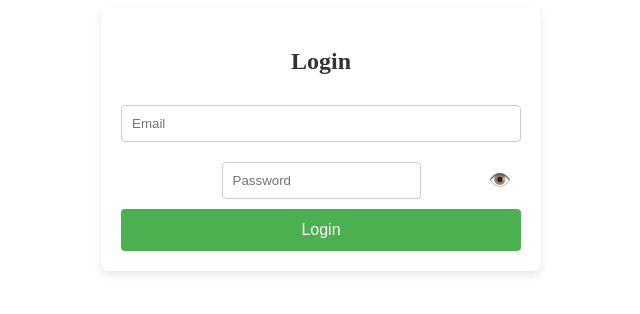
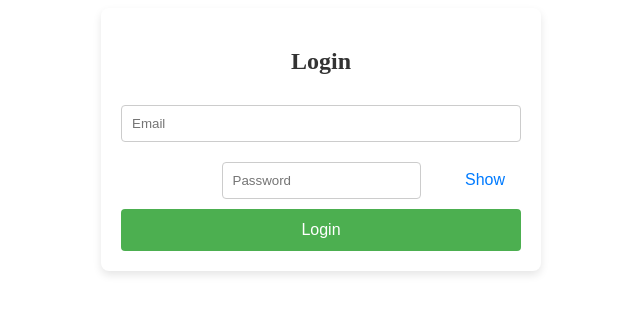
Before and after one commit to Sdcllp/login-ph-frontend, a React (Create React App) app in the folder frontend/: page / in a window 1280 px wide. Shown: the top 314 px of the page, without its empty margins (319-959 px from the left). Built offline with nearby package versions, Linux system fonts and the light colour scheme; no server answers.

Commit message:
changes in login

```diff
--- a/frontend/src/Login.jsx
+++ b/frontend/src/Login.jsx
@@ -11,7 +11,7 @@ const Login = ({ onLogin }) => {
   const [email, setEmail] = useState("");
   const [password, setPassword] = useState("");
   const [error, setError] = useState("");
-  const [showPassword, setShowPassword] = useState(false); // New state for showing password
+  const [showPassword, setShowPassword] = useState(false); // To manage the visibility of the password
 
   const handleSubmit = async (e) => {
     e.preventDefault();
@@ -50,7 +50,7 @@ const Login = ({ onLogin }) => {
           required
           style={styles.input}
         />
-        <div style={styles.passwordContainer}>
+        <div style={styles.passwordWrapper}>
           <input
             type={showPassword ? "text" : "password"} // Toggle password visibility
             placeholder="Password"
@@ -59,12 +59,13 @@ const Login = ({ onLogin }) => {
             required
             style={styles.input}
           />
-          <span
-            onClick={() => setShowPassword(!showPassword)} // Toggle the state on click
-            style={styles.eyeIcon}
+          <button
+            type="button"
+            onClick={() => setShowPassword(!showPassword)} // Toggle password visibility
+            style={styles.toggleButton}
           >
-            {showPassword ? "🙈" : "👁️"} {/* Eye icon for show/hide */}
-          </span>
+            {showPassword ? "Hide" : "Show"} {/* Text for show/hide */}
+          </button>
         </div>
         <button type="submit" style={styles.button}>
           Login
@@ -112,16 +113,19 @@ const styles = {
     cursor: "pointer",
     fontSize: "16px",
   },
-  passwordContainer: {
+  passwordWrapper: {
     position: "relative",
   },
-  eyeIcon: {
+  toggleButton: {
     position: "absolute",
     right: "10px",
     top: "50%",
     transform: "translateY(-50%)",
+    background: "none",
+    border: "none",
     cursor: "pointer",
-    fontSize: "18px",
+    fontSize: "16px",
+    color: "#007BFF", // Blue color for the text button
   },
 };
 
```
